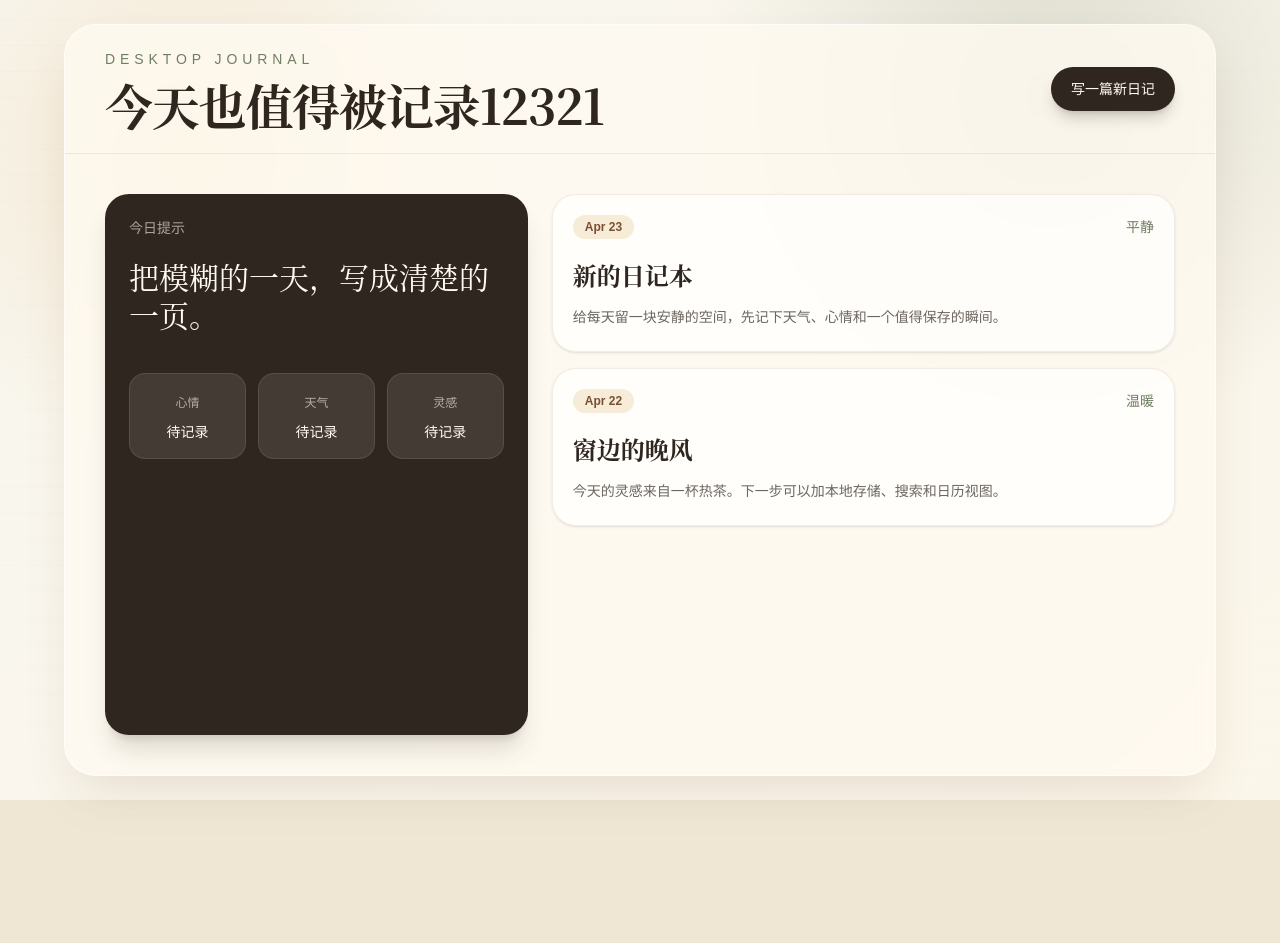
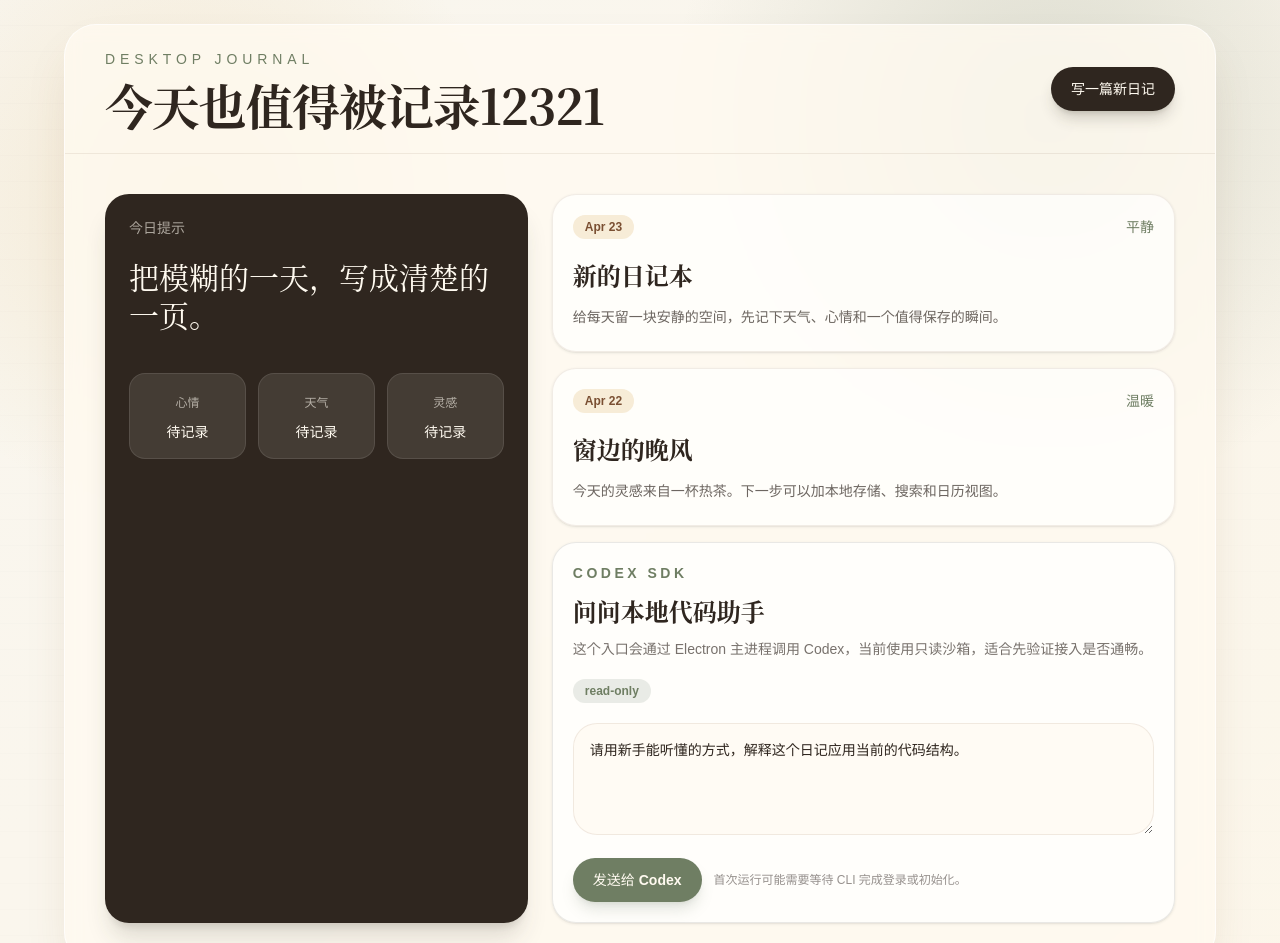
Before and after one commit to nazhenhuiyi/journal, a React (Vite) app: page / in a window 1280 px wide. Shown: the top 943 px of the page. Before the commit the page ends 800 px from the top, so only its background shows below. Built offline with nearby package versions, Linux system fonts and the light colour scheme.

Commit message:
Add Codex SDK integration

```diff
--- /dev/null
+++ b/electron/codex/index.ts
@@ -0,0 +1,94 @@
+import { Codex, type ThreadItem } from '@openai/codex-sdk'
+
+export type CodexActivity = {
+  id: string
+  type: string
+  summary: string
+  status?: string
+  exitCode?: number
+}
+
+export type CodexAskResult = {
+  finalResponse: string
+  items: CodexActivity[]
+  threadId: string | null
+  usage: {
+    input_tokens: number
+    cached_input_tokens: number
+    output_tokens: number
+  } | null
+}
+
+const codex = new Codex()
+
+function summarizeCodexItem(item: ThreadItem): CodexActivity {
+  if (item.type === 'agent_message') {
+    return {
+      id: item.id,
+      type: item.type,
+      summary: item.text,
+    }
+  }
+
+  if (item.type === 'command_execution') {
+    return {
+      id: item.id,
+      type: item.type,
+      summary: item.command,
+      status: item.status,
+      exitCode: item.exit_code,
+    }
+  }
+
+  if (item.type === 'file_change') {
+    return {
+      id: item.id,
+      type: item.type,
+      summary: item.changes.map((change) => `${change.kind}: ${change.path}`).join('\n'),
+      status: item.status,
+    }
+  }
+
+  if (item.type === 'todo_list') {
+    return {
+      id: item.id,
+      type: item.type,
+      summary: item.items.map((todo) => `${todo.completed ? '完成' : '待办'}: ${todo.text}`).join('\n'),
+    }
+  }
+
+  if (item.type === 'error') {
+    return {
+      id: item.id,
+      type: item.type,
+      summary: item.message,
+    }
+  }
+
+  return {
+    id: item.id,
+    type: item.type,
+    summary: 'Codex completed an internal step.',
+  }
+}
+
+export async function askCodex(prompt: unknown, workingDirectory: string): Promise<CodexAskResult> {
+  if (typeof prompt !== 'string' || prompt.trim().length === 0) {
+    throw new Error('请输入想问 Codex 的内容。')
+  }
+
+  const thread = codex.startThread({
+    approvalPolicy: 'never',
+    sandboxMode: 'read-only',
+    workingDirectory,
+  })
+
+  const turn = await thread.run(prompt.trim())
+
+  return {
+    finalResponse: turn.finalResponse,
+    items: turn.items.map(summarizeCodexItem),
+    threadId: thread.id,
+    usage: turn.usage,
+  }
+}
--- a/electron/electron-env.d.ts
+++ b/electron/electron-env.d.ts
@@ -24,4 +24,22 @@ declare namespace NodeJS {
 // Used in Renderer process, expose in `preload.ts`
 interface Window {
   ipcRenderer: import('electron').IpcRenderer
+  codex?: {
+    ask(prompt: string): Promise<{
+      finalResponse: string
+      items: {
+        id: string
+        type: string
+        summary: string
+        status?: string
+        exitCode?: number
+      }[]
+      threadId: string | null
+      usage: {
+        input_tokens: number
+        cached_input_tokens: number
+        output_tokens: number
+      } | null
+    }>
+  }
 }
--- a/electron/main.ts
+++ b/electron/main.ts
@@ -1,6 +1,7 @@
-import { app, BrowserWindow } from 'electron'
+import { app, BrowserWindow, ipcMain } from 'electron'
 import { fileURLToPath } from 'node:url'
 import path from 'node:path'
+import { askCodex } from './codex'
 
 const __dirname = path.dirname(fileURLToPath(import.meta.url))
 
@@ -23,6 +24,8 @@ export const RENDERER_DIST = path.join(process.env.APP_ROOT, 'dist')
 process.env.VITE_PUBLIC = VITE_DEV_SERVER_URL ? path.join(process.env.APP_ROOT, 'public') : RENDERER_DIST
 
 let win: BrowserWindow | null
+
+ipcMain.handle('codex:ask', (_event, prompt: unknown) => askCodex(prompt, process.env.APP_ROOT))
 
 function createWindow() {
   win = new BrowserWindow({
--- a/electron/preload.ts
+++ b/electron/preload.ts
@@ -22,3 +22,9 @@ contextBridge.exposeInMainWorld('ipcRenderer', {
   // You can expose other APTs you need here.
   // ...
 })
+
+contextBridge.exposeInMainWorld('codex', {
+  ask(prompt: string) {
+    return ipcRenderer.invoke('codex:ask', prompt)
+  },
+})
--- a/package.json
+++ b/package.json
@@ -10,6 +10,7 @@
     "preview": "vite preview"
   },
   "dependencies": {
+    "@openai/codex-sdk": "^0.123.0",
     "react": "^19.2.5",
     "react-dom": "^19.2.5"
   },
--- a/src/App.tsx
+++ b/src/App.tsx
@@ -1,3 +1,5 @@
+import { useState } from 'react'
+
 const entries = [
   {
     date: 'Apr 23',
@@ -13,7 +15,57 @@ const entries = [
   },
 ]
 
+const starterPrompt = '请用新手能听懂的方式，解释这个日记应用当前的代码结构。'
+
+function getErrorMessage(error: unknown) {
+  return error instanceof Error ? error.message : 'Codex 暂时没有返回结果，请稍后再试。'
+}
+
 function App() {
+  const [prompt, setPrompt] = useState(starterPrompt)
+  const [answer, setAnswer] = useState('')
+  const [activities, setActivities] = useState<
+    {
+      id: string
+      type: string
+      summary: string
+      status?: string
+      exitCode?: number
+    }[]
+  >([])
+  const [isAsking, setIsAsking] = useState(false)
+  const [error, setError] = useState('')
+
+  async function askCodex() {
+    const trimmedPrompt = prompt.trim()
+
+    if (!trimmedPrompt) {
+      setError('先写一句想问 Codex 的问题。')
+      return
+    }
+
+    if (!window.codex) {
+      setError('Codex 只在 Electron 桌面窗口中可用，请用 npm run dev 启动应用。')
+      return
+    }
+
+    setIsAsking(true)
+    setError('')
+    setAnswer('')
+    setActivities([])
+
+    try {
+      const result = await window.codex.ask(trimmedPrompt)
+
+      setAnswer(result.finalResponse || 'Codex 已完成，但没有返回文本回答。')
+      setActivities(result.items)
+    } catch (caughtError) {
+      setError(getErrorMessage(caughtError))
+    } finally {
+      setIsAsking(false)
+    }
+  }
+
   return (
     <main className="paper-grain min-h-screen px-5 py-6 font-sans text-ink sm:px-8 lg:px-12">
       <div className="mx-auto flex min-h-[calc(100vh-3rem)] max-w-6xl flex-col overflow-hidden rounded-[2rem] border border-white/70 bg-paper/80 shadow-2xl shadow-walnut/15 backdrop-blur">
@@ -60,6 +112,69 @@ function App() {
                 <p className="mt-3 max-w-2xl text-sm leading-7 text-ink/70">{entry.excerpt}</p>
               </article>
             ))}
+
+            <section className="animate-float-in rounded-[1.5rem] border border-ink/10 bg-white/75 p-5 shadow-sm">
+              <div className="flex flex-wrap items-start justify-between gap-4">
+                <div>
+                  <p className="text-sm font-semibold uppercase tracking-[0.25em] text-sage">Codex SDK</p>
+                  <h3 className="mt-3 font-display text-2xl font-semibold text-ink">问问本地代码助手</h3>
+                  <p className="mt-2 max-w-2xl text-sm leading-7 text-ink/65">
+                    这个入口会通过 Electron 主进程调用 Codex，当前使用只读沙箱，适合先验证接入是否通畅。
+                  </p>
+                </div>
+                <span className="rounded-full bg-sage/15 px-3 py-1 text-xs font-semibold text-sage">
+                  read-only
+                </span>
+              </div>
+
+              <textarea
+                className="mt-5 min-h-28 w-full resize-y rounded-3xl border border-walnut/10 bg-paper/70 px-4 py-3 text-sm leading-7 text-ink outline-none transition focus:border-sage focus:bg-white"
+                value={prompt}
+                onChange={(event) => setPrompt(event.target.value)}
+                placeholder="输入你想让 Codex 帮忙看的问题..."
+              />
+
+              <div className="mt-4 flex flex-wrap items-center gap-3">
+                <button
+                  className="rounded-full bg-sage px-5 py-3 text-sm font-semibold text-paper shadow-lg shadow-sage/20 transition hover:-translate-y-0.5 hover:bg-ink disabled:cursor-not-allowed disabled:opacity-60"
+                  disabled={isAsking}
+                  onClick={askCodex}
+                  type="button"
+                >
+                  {isAsking ? 'Codex 思考中...' : '发送给 Codex'}
+                </button>
+                <p className="text-xs text-ink/50">首次运行可能需要等待 CLI 完成登录或初始化。</p>
+              </div>
+
+              {error ? (
+                <p className="mt-4 rounded-2xl bg-red-50 px-4 py-3 text-sm leading-6 text-red-700">{error}</p>
+              ) : null}
+
+              {answer ? (
+                <div className="mt-5 rounded-3xl bg-ink p-5 text-paper">
+                  <p className="text-xs uppercase tracking-[0.25em] text-paper/50">Final Response</p>
+                  <p className="mt-3 whitespace-pre-wrap text-sm leading-7">{answer}</p>
+                </div>
+              ) : null}
+
+              {activities.length > 0 ? (
+                <div className="mt-4 rounded-3xl border border-walnut/10 bg-paper/65 p-4">
+                  <p className="text-xs font-semibold uppercase tracking-[0.25em] text-walnut">Items</p>
+                  <div className="mt-3 space-y-3">
+                    {activities.map((activity) => (
+                      <div key={activity.id} className="rounded-2xl bg-white/70 px-4 py-3">
+                        <div className="flex flex-wrap items-center gap-2 text-xs font-semibold text-sage">
+                          <span>{activity.type}</span>
+                          {activity.status ? <span>status: {activity.status}</span> : null}
+                          {typeof activity.exitCode === 'number' ? <span>exit: {activity.exitCode}</span> : null}
+                        </div>
+                        <p className="mt-2 whitespace-pre-wrap text-sm leading-6 text-ink/70">{activity.summary}</p>
+                      </div>
+                    ))}
+                  </div>
+                </div>
+              ) : null}
+            </section>
           </div>
         </section>
       </div>
```
Also changed, not shown: 1 other file (tests, documents, lock files or other folders).
